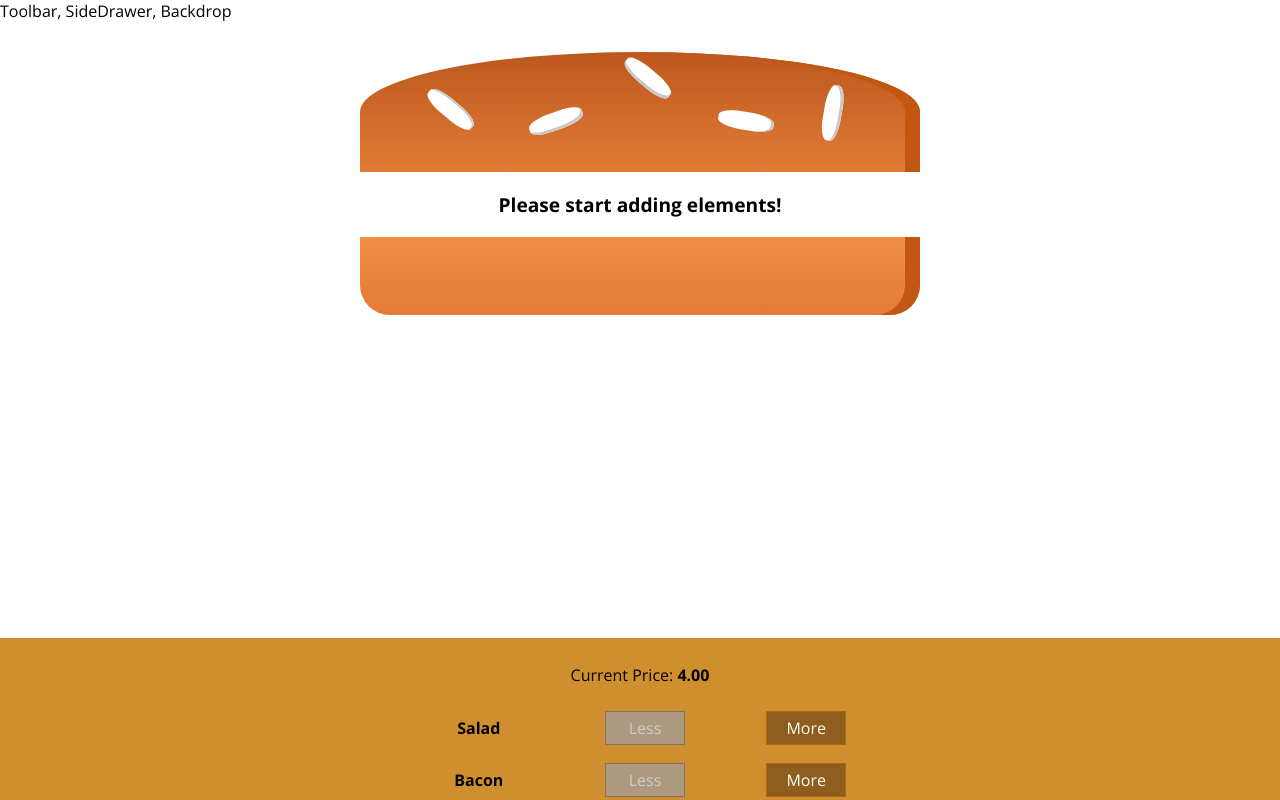
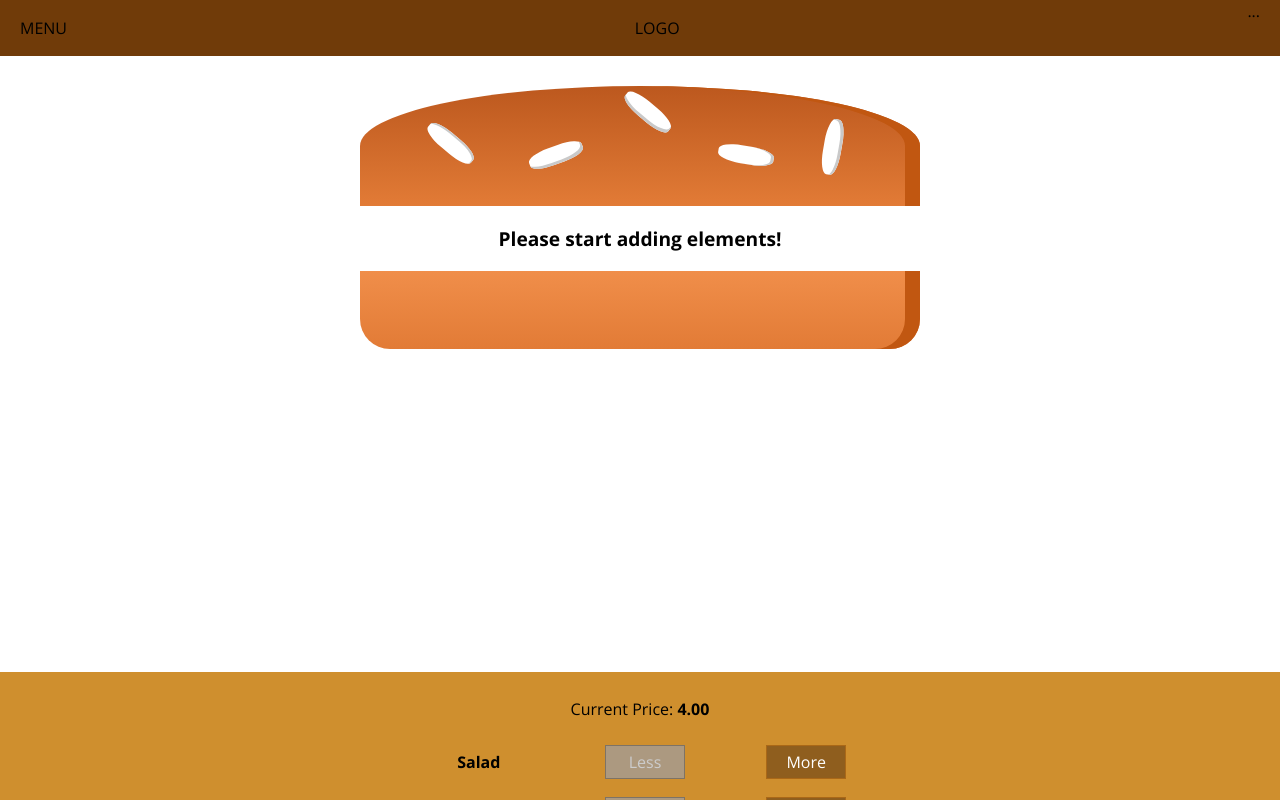
Before and after one commit to BulcsuFarmasi/react-burger-builder, a React (Create React App) app: page / in a window 1280 px wide. Shown: the top 800 px of the page. Built offline with nearby package versions, Linux system fonts and the light colour scheme.

Commit message:
create and use toolbar component

```diff
--- a/src/components/Layout/Layout.js
+++ b/src/components/Layout/Layout.js
@@ -3,10 +3,11 @@
 import Aux from "../../hoc/Auxiliary";
 
 import classes from "./Layout.module.css";
+import Toolbar from "../Navigation/Toolbar/Toolbar";
 
 const layout = props => (
   <Aux>
-    <div>Toolbar, SideDrawer, Backdrop</div>
+    <Toolbar />
     <main className={classes.Content}>{props.children}</main>
   </Aux>
 );
--- a/src/components/Layout/Layout.module.css
+++ b/src/components/Layout/Layout.module.css
@@ -1,3 +1,3 @@
 .Content {
-  margin-top: 16px;
+  margin-top: 72px;
 }
--- /dev/null
+++ b/src/components/Navigation/Toolbar/Toolbar.js
@@ -0,0 +1,13 @@
+import React from "react";
+
+import classes from "./Toolbar.module.css";
+
+const toolbar = props => (
+  <header className={classes.Toolbar}>
+    <div>MENU</div>
+    <div>LOGO</div>
+    <nav>...</nav>
+  </header>
+);
+
+export default toolbar;
--- /dev/null
+++ b/src/components/Navigation/Toolbar/Toolbar.module.css
@@ -0,0 +1,18 @@
+.Toolbar {
+  height: 56px;
+  width: 100%;
+  position: fixed;
+  top: 0;
+  left: 0;
+  background-color: #703b09;
+  display: flex;
+  justify-content: space-between;
+  align-items: center;
+  padding: 0 20px;
+  box-sizing: border-box;
+  z-index: 90;
+}
+
+.Toolbar nav {
+  height: 100%;
+}
```
Also changed, not shown: 1 other file (tests, documents, lock files or other folders).
